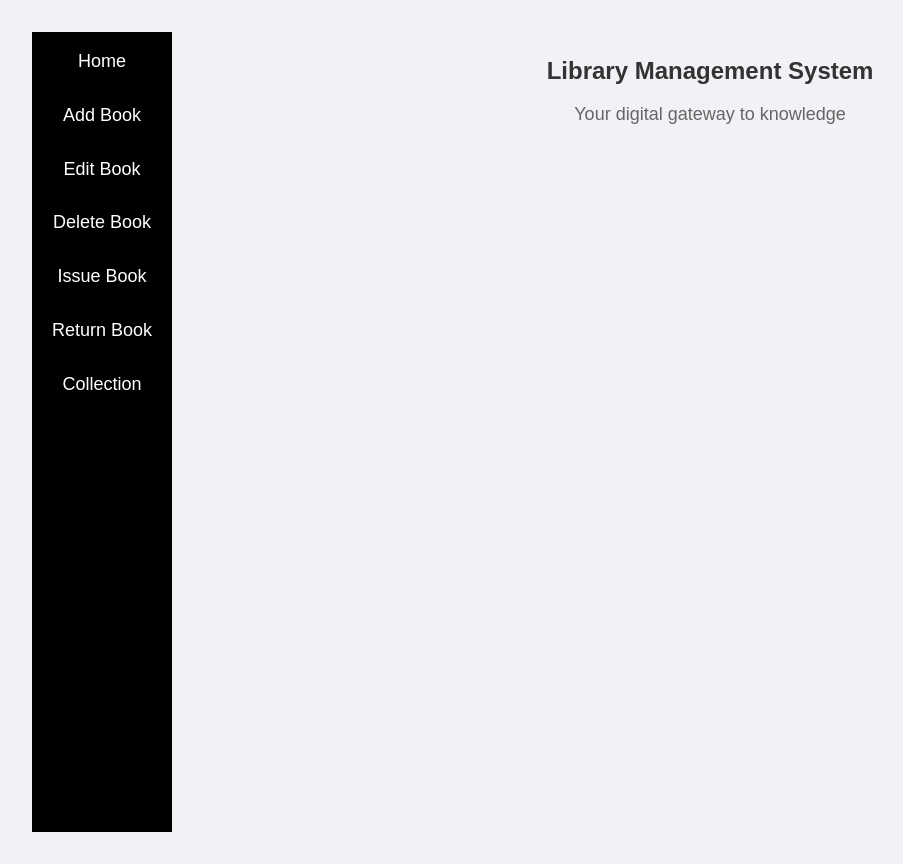
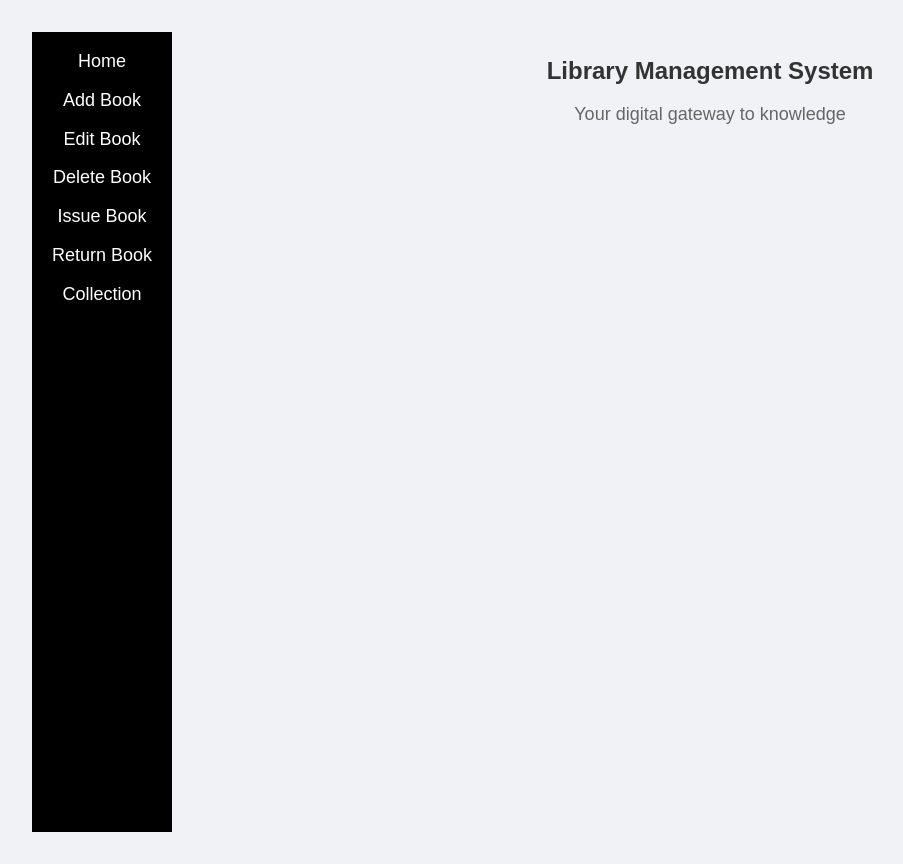
Before and after one commit to vkavith/PerScholas_Capstone_Library_Frontend, a React (Vite) app: page / in a window 1280 px wide. Shown: the whole page, without its empty margins (0-903 px from the left). Built offline with nearby package versions, Linux system fonts and the light colour scheme.

Commit message:
Sidebar.css changes

```diff
--- a/src/components/Sidebar.css
+++ b/src/components/Sidebar.css
@@ -1,11 +1,9 @@
 .sidebar {
     background-color: #000;
     padding: 10px;
-  /*height: fit-content;*/
     height: 100vh;
     display: flex;
     flex-direction: column;
-  gap: 15px;
   }
 
   .nav-link {
@@ -16,7 +14,6 @@
     font-size: 18px; /* Increase the font size in SideBar Panel */
   }
 
-
   .nav-link:hover {
     color: rgb(0, 208, 255); /* Change the hover color to light blue */
   }
```
Lines whose indentation alone changed are shown as unchanged.
